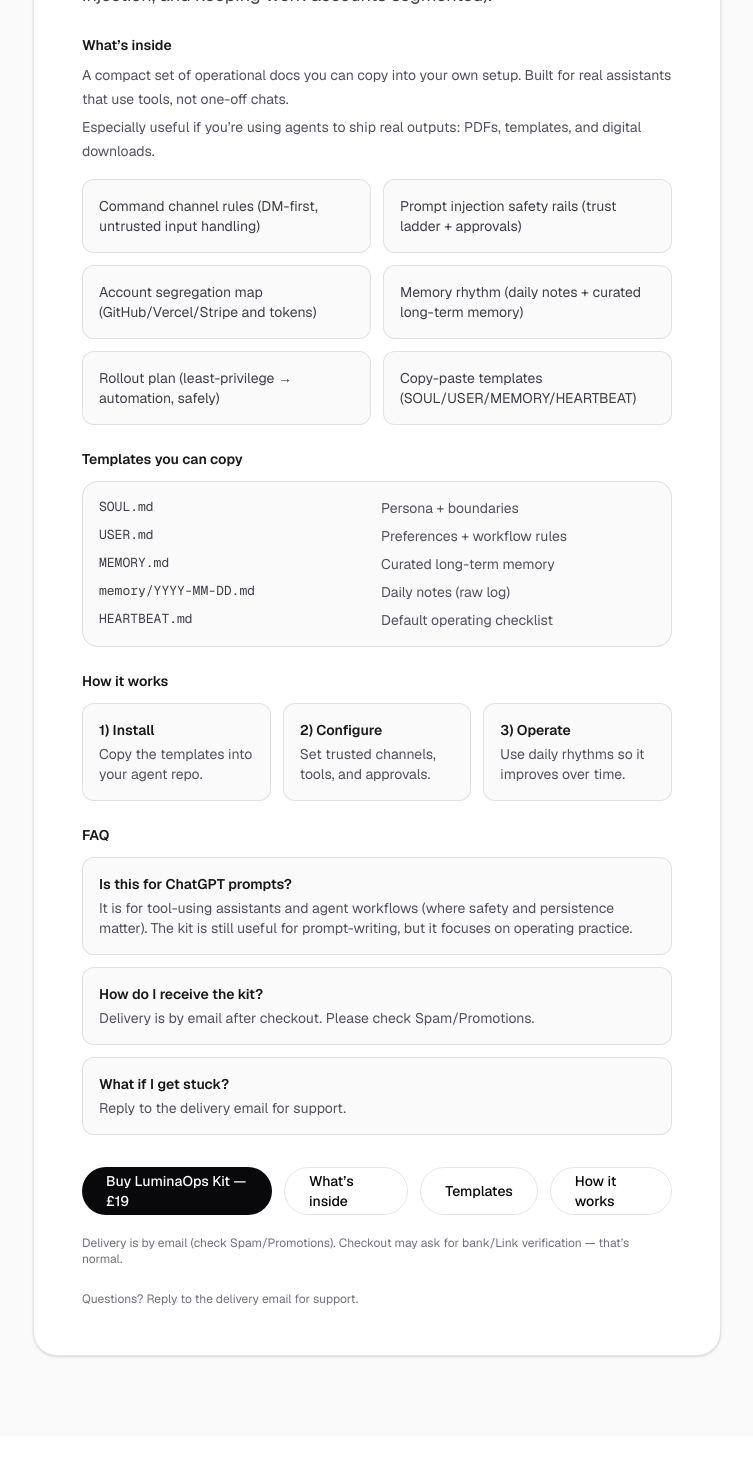
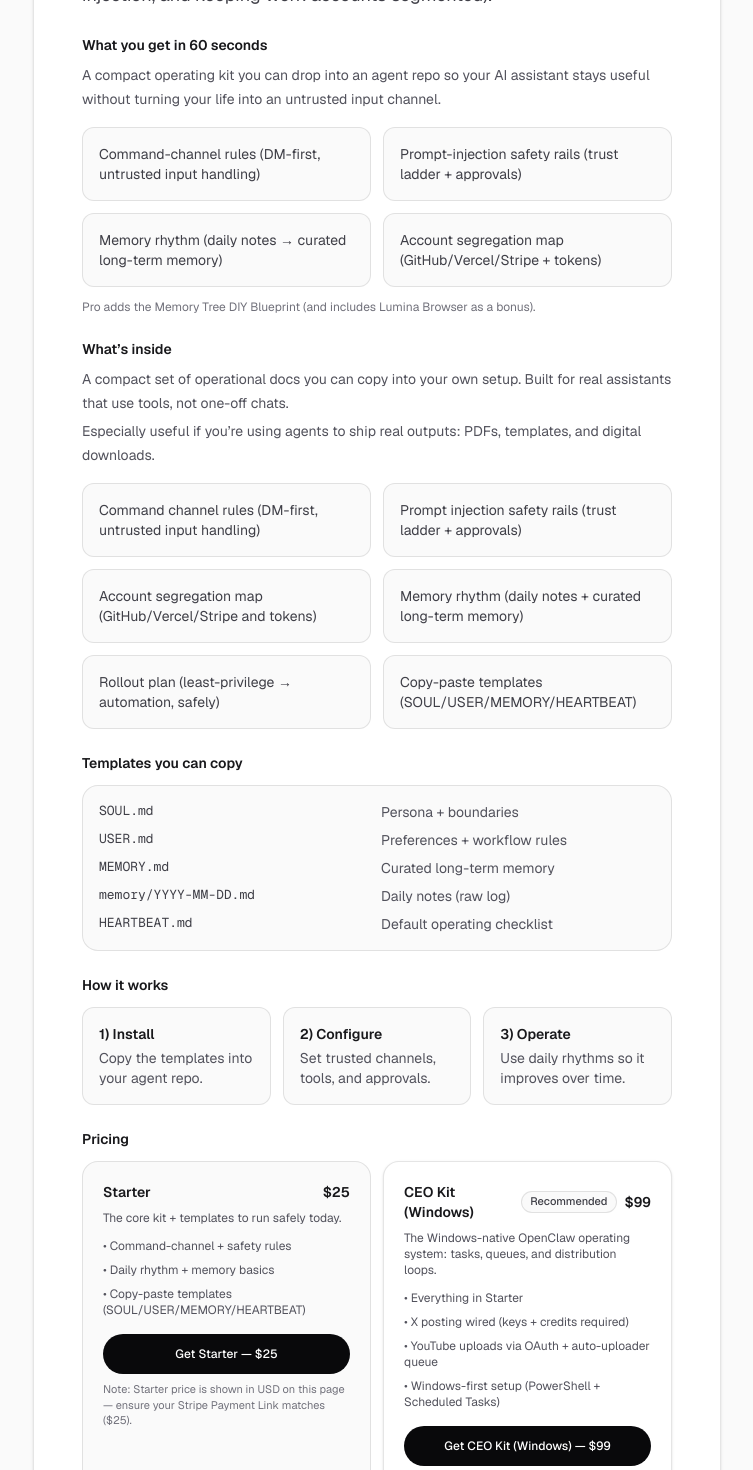
Before and after one commit to Lumina3369/luminaops, a Next.js app: page / in a window 1280 px wide. Shown: the part 500-1970 px from the top of the page, without its empty margins (263-1016 px from the left). Before the commit the page ends 1936 px from the top, so only its background shows below. Built offline with nearby package versions, Linux system fonts and the light colour scheme.

Commit message:
Update landing: add CEO Kit (Windows) + USD pricing; add delivery runbook

```diff
--- a/app/page.tsx
+++ b/app/page.tsx
@@ -1,3 +1,10 @@
+const STARTER_URL = "https://buy.stripe.com/eVqeVd3PvdyI8yD18W7bW05";
+
+const CEO_KIT_WINDOWS_URL = "https://buy.stripe.com/eVq14neu966g6qv04S7bW04";
+
+// TODO: Replace with your Pro pricing Payment Link.
+const PRO_URL = "https://buy.stripe.com/8x2cN5bhX8eo6qv8Bo7bW02";
+
 export default function Home() {
   return (
     <div className="flex min-h-screen items-center justify-center bg-zinc-50 font-sans text-zinc-950 dark:bg-black dark:text-zinc-50">
@@ -7,7 +14,7 @@ export default function Home() {
             <div className="inline-flex w-fit flex-wrap items-center gap-2 rounded-full border border-black/10 bg-zinc-50 px-3 py-1 text-xs font-medium text-zinc-700 dark:border-white/10 dark:bg-zinc-900 dark:text-zinc-300">
               <span>LuminaOps</span>
               <span className="opacity-50">•</span>
-              <span>Kit available now</span>
+              <span>Starter + CEO Kit (Windows) available</span>
               <span className="opacity-50">•</span>
               <span>Updated Feb 2026</span>
             </div>
@@ -23,6 +30,36 @@ export default function Home() {
               <span className="font-medium"> info channels</span>, avoiding prompt injection, and
               keeping work accounts segmented).
             </p>
+
+            <section id="sixty-seconds" className="scroll-mt-24">
+              <h2 className="text-sm font-semibold text-zinc-900 dark:text-zinc-100">
+                What you get in 60 seconds
+              </h2>
+
+              <p className="mt-2 text-sm leading-6 text-zinc-600 dark:text-zinc-400">
+                A compact operating kit you can drop into an agent repo so your AI assistant stays useful
+                without turning your life into an untrusted input channel.
+              </p>
+
+              <ul className="mt-4 grid gap-3 text-sm text-zinc-700 dark:text-zinc-300 sm:grid-cols-2">
+                <li className="rounded-xl border border-black/10 bg-zinc-50 p-4 dark:border-white/10 dark:bg-zinc-900">
+                  Command-channel rules (DM-first, untrusted input handling)
+                </li>
+                <li className="rounded-xl border border-black/10 bg-zinc-50 p-4 dark:border-white/10 dark:bg-zinc-900">
+                  Prompt-injection safety rails (trust ladder + approvals)
+                </li>
+                <li className="rounded-xl border border-black/10 bg-zinc-50 p-4 dark:border-white/10 dark:bg-zinc-900">
+                  Memory rhythm (daily notes → curated long-term memory)
+                </li>
+                <li className="rounded-xl border border-black/10 bg-zinc-50 p-4 dark:border-white/10 dark:bg-zinc-900">
+                  Account segregation map (GitHub/Vercel/Stripe + tokens)
+                </li>
+              </ul>
+
+              <p className="mt-3 text-xs text-zinc-500">
+                Pro adds the Memory Tree DIY Blueprint (and includes Lumina Browser as a bonus).
+              </p>
+            </section>
 
             <section id="whats-inside" className="scroll-mt-24">
               <h2 className="text-sm font-semibold text-zinc-900 dark:text-zinc-100">
@@ -101,6 +138,67 @@ export default function Home() {
               </ol>
             </section>
 
+            <section id="pricing" className="scroll-mt-24">
+              <h2 className="text-sm font-semibold text-zinc-900 dark:text-zinc-100">Pricing</h2>
+
+              <div className="mt-3 grid gap-3 text-sm text-zinc-700 dark:text-zinc-300 sm:grid-cols-2">
+                <div className="rounded-2xl border border-black/10 bg-zinc-50 p-5 dark:border-white/10 dark:bg-zinc-900">
+                  <div className="flex items-baseline justify-between gap-3">
+                    <div className="font-semibold text-zinc-900 dark:text-zinc-100">Starter</div>
+                    <div className="font-semibold text-zinc-900 dark:text-zinc-100">$25</div>
+                  </div>
+                  <div className="mt-2 text-xs text-zinc-600 dark:text-zinc-400">
+                    The core kit + templates to run safely today.
+                  </div>
+                  <ul className="mt-3 grid gap-2 text-xs text-zinc-600 dark:text-zinc-400">
+                    <li>• Command-channel + safety rules</li>
+                    <li>• Daily rhythm + memory basics</li>
+                    <li>• Copy-paste templates (SOUL/USER/MEMORY/HEARTBEAT)</li>
+                  </ul>
+                  <a
+                    className="mt-4 inline-flex h-10 w-full items-center justify-center rounded-full bg-zinc-950 px-4 text-xs font-medium text-white transition hover:bg-zinc-800 dark:bg-white dark:text-black dark:hover:bg-zinc-200"
+                    href={STARTER_URL}
+                    target="_blank"
+                    rel="noopener noreferrer"
+                  >
+                    Get Starter — $25
+                  </a>
+                  <div className="mt-2 text-[11px] text-zinc-500">
+                    Note: Starter price is shown in USD on this page — ensure your Stripe Payment Link matches ($25).
+                  </div>
+                </div>
+
+                <div className="rounded-2xl border border-black/10 bg-white p-5 shadow-sm dark:border-white/10 dark:bg-zinc-950">
+                  <div className="flex items-center justify-between gap-3">
+                    <div className="font-semibold text-zinc-900 dark:text-zinc-100">CEO Kit (Windows)</div>
+                    <div className="inline-flex items-center gap-2">
+                      <span className="rounded-full border border-black/10 bg-zinc-50 px-2 py-0.5 text-[11px] font-medium text-zinc-700 dark:border-white/10 dark:bg-zinc-900 dark:text-zinc-300">
+                        Recommended
+                      </span>
+                      <span className="font-semibold text-zinc-900 dark:text-zinc-100">$99</span>
+                    </div>
+                  </div>
+                  <div className="mt-2 text-xs text-zinc-600 dark:text-zinc-400">
+                    The Windows-native OpenClaw operating system: tasks, queues, and distribution loops.
+                  </div>
+                  <ul className="mt-3 grid gap-2 text-xs text-zinc-600 dark:text-zinc-400">
+                    <li>• Everything in Starter</li>
+                    <li>• X posting wired (keys + credits required)</li>
+                    <li>• YouTube uploads via OAuth + auto-uploader queue</li>
+                    <li>• Windows-first setup (PowerShell + Scheduled Tasks)</li>
+                  </ul>
+                  <a
+                    className="mt-4 inline-flex h-10 w-full items-center justify-center rounded-full bg-zinc-950 px-4 text-xs font-medium text-white transition hover:bg-zinc-800 dark:bg-white dark:text-black dark:hover:bg-zinc-200"
+                    href={CEO_KIT_WINDOWS_URL}
+                    target="_blank"
+                    rel="noopener noreferrer"
+                  >
+                    Get CEO Kit (Windows) — $99
+                  </a>
+                </div>
+              </div>
+            </section>
+
             <section id="faq" className="scroll-mt-24">
               <h2 className="text-sm font-semibold text-zinc-900 dark:text-zinc-100">FAQ</h2>
 
@@ -132,11 +230,15 @@ export default function Home() {
             <div className="mt-2 flex flex-col gap-3 sm:flex-row">
               <a
                 className="inline-flex h-12 items-center justify-center rounded-full bg-zinc-950 px-6 text-sm font-medium text-white transition hover:bg-zinc-800 dark:bg-white dark:text-black dark:hover:bg-zinc-200"
-                href="https://buy.stripe.com/7sY6oH1HndyIbKPaJw7bW01"
-                target="_blank"
-                rel="noopener noreferrer"
+                href="#pricing"
               >
-                Buy LuminaOps Kit — £19
+                View pricing
+              </a>
+              <a
+                className="inline-flex h-12 items-center justify-center rounded-full border border-black/10 px-6 text-sm font-medium transition hover:bg-black/[.04] dark:border-white/10 dark:hover:bg-white/10"
+                href="#sixty-seconds"
+              >
+                In 60 seconds
               </a>
               <a
                 className="inline-flex h-12 items-center justify-center rounded-full border border-black/10 px-6 text-sm font-medium transition hover:bg-black/[.04] dark:border-white/10 dark:hover:bg-white/10"
```
Also changed, not shown: 1 other file (tests, documents, lock files or other folders).
